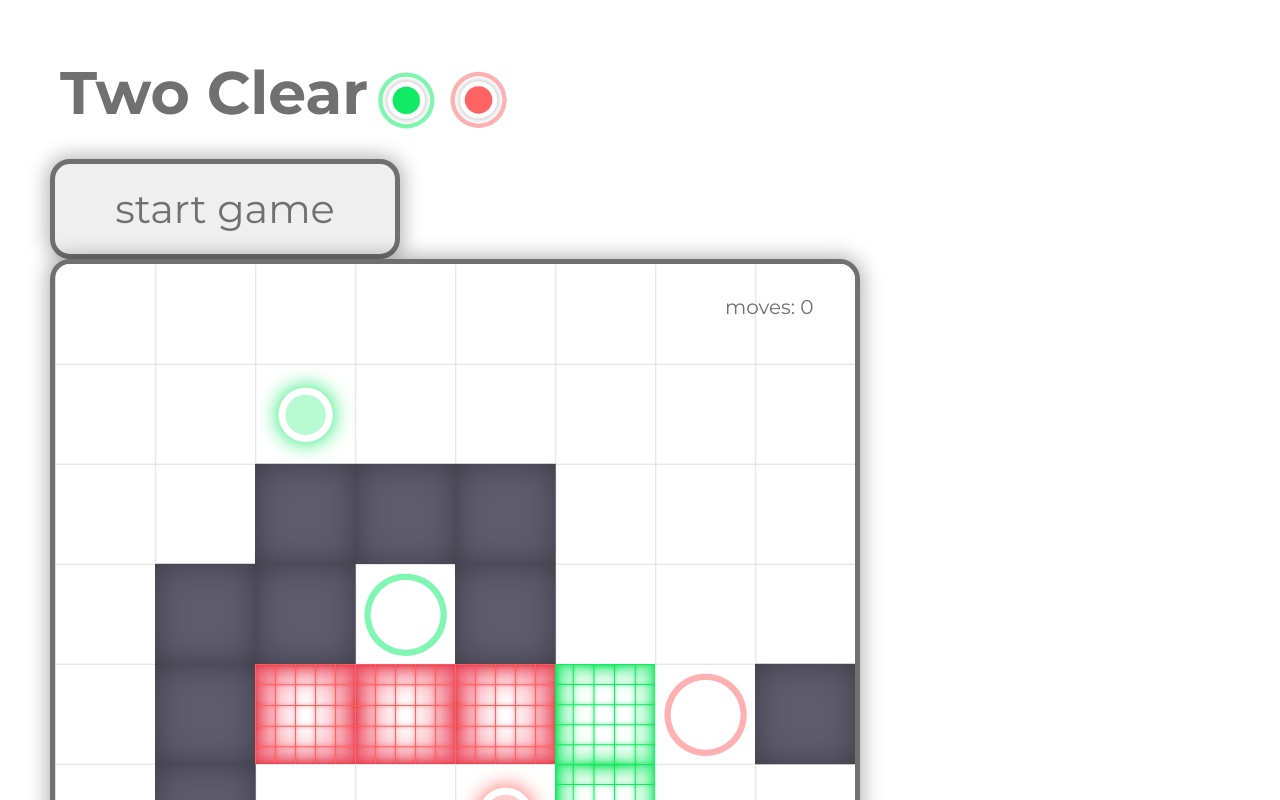
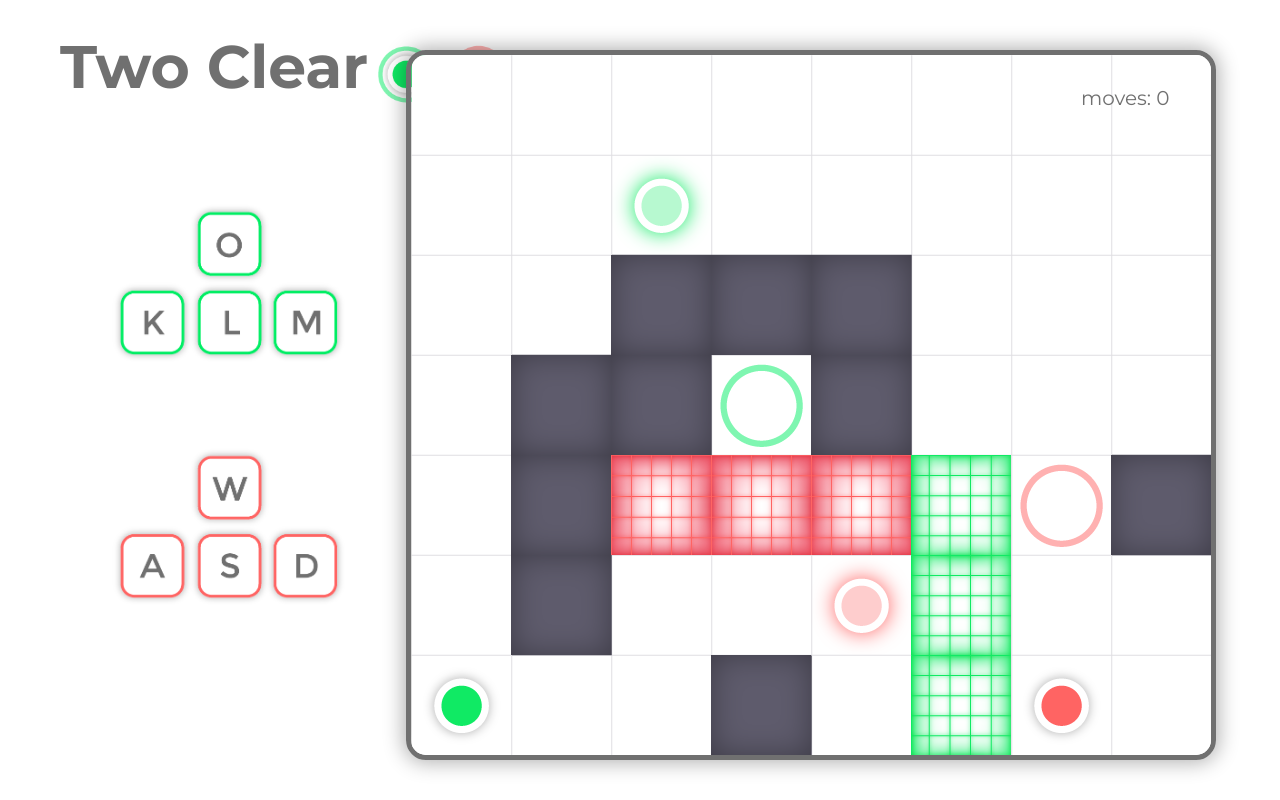
Before and after one commit to carlos-hm/twoClear, a plain HTML site: page index.html in a window 1280 px wide. Both pictures are taken after a click on the button "start game". Shown: the top 800 px of the page. Drawn offline with Linux system fonts and the light colour scheme.

Commit message:
UI Design

```diff
--- a/index.html
+++ b/index.html
@@ -12,6 +12,10 @@
     <div id="container">
         <h1>Two Clear</h1>
         <button id="start-button" >start game</button>
+        <div>
+            <img src="./img/howGreen.png" alt="Instruccions for player green">
+            <img src="./img/howRed.png" alt="Instruccions for player Red">
+        </div>
         <canvas id="ver" width="800" height="700" style="visibility: hidden;"></canvas>
     </div>
 
--- a/js/listeners.js
+++ b/js/listeners.js
@@ -1,6 +1,9 @@
 document.onkeypress = e => {
-    //console.log(e)
+    console.log(e)
     switch (e.keyCode) {
+        case 32:
+            restart();
+            return
         case 97:
             playerRed.moveLeft(obstacles);
             return
--- a/js/main.js
+++ b/js/main.js
@@ -26,6 +26,7 @@ const images = {
 window.onload = function() {
     document.getElementById("start-button").onclick = function() {
         document.querySelector('canvas').style.visibility = 'visible';
+        document.querySelector('button').style.display = 'none';
         startGame();
     };
 
@@ -60,6 +61,10 @@ function checkWin(){
     }
 }
 
+function restart(){
+    location.reload();
+}
+
 function update() {
     frames++;
     clearCanvas();
--- a/style.css
+++ b/style.css
@@ -7,7 +7,7 @@ body {
     font-size: 16px;
 }
 #container {
-    margin-top: 2%;
+    position: relative;
 }
 h1{
     font-size: 60px;
@@ -18,7 +18,15 @@ h1{
     background-position: 367px 40px;
     background-size: 150px;
 }
+img {
+    width: 20%;
+    display: block;
+    margin: 5% 8%;
+}
 canvas {
+    position: absolute;
+    top: 50px;
+    right: 5%;
     margin-left: 50px;
     display: block;
     border: 5px solid #707070;
@@ -30,7 +38,9 @@ canvas {
 #start-button{
     width: 350px;
     height: 100px;
-    margin-left: 50px;
+    position: absolute;
+    left: 50%;
+    top: 50%;
     font-family: 'Montserrat', sans-serif;
     font-size: 40px;
     color: #707070;
```
Also changed, not shown: img/howGreen.png (added), img/howRed.png (added), 1 other file.
